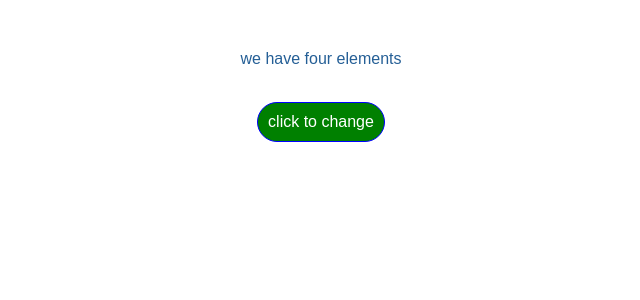
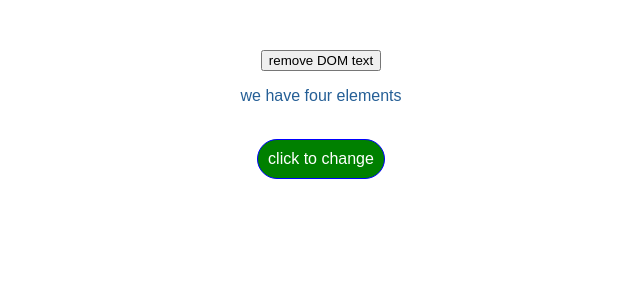
Before and after one commit to GaneshNagu/mythridproject, a React (Create React App) app: page / in a window 1280 px wide. Shown: the top 300 px of the page, without its empty margins (319-959 px from the left). Built offline with nearby package versions, Linux system fonts and the light colour scheme.

Commit message:
toggle container in App.js showing or hiding the entire div

```diff
--- a/src/Components/Cockpit/Cockpit.js
+++ b/src/Components/Cockpit/Cockpit.js
@@ -8,7 +8,7 @@ const Cockpit=(props)=>{
     setTimeout(()=>{
       alert('data saved to server');
     },1000)
-  },[props.persons]
+  },[]
   )
 
     let textpass = null;
--- a/src/Container/App.js
+++ b/src/Container/App.js
@@ -21,7 +21,8 @@ class App extends Component {
       { id: "sojkdk", name: "philip", age: "26" },
       { id: "sfdwid", name: "appa", age: "24" }
     ],
-    showdivs: false
+    showdivs: false,
+    showcomponent:true
   };
   switchHandler = (newval) => {
     // alert("button clicked");
@@ -55,7 +56,9 @@ class App extends Component {
     console.log('[App.js] shouldcomponnetupdate called');
     return true;
   }
-
+  componentWillUnmount(){
+    console.log('[App.js] componentwill unmount called');
+  }
 
   componentDidUpdate(prevprops,prevstate,oldstate){
     console.log('[App.js] the component did update called',oldstate);
@@ -82,9 +85,19 @@ class App extends Component {
   }
 
 
+  toggleconatiner=()=>{
+
+   const updattogl=this.state.showcomponent;
+    console.log(updattogl);
+    this.setState({showcomponent:!updattogl});
+    this.setState({showdivs:false});
+  }
+
+
+
   toggleHandler = () => {
-    const doesshow = this.state.showdivs
-    this.setState({ showdivs: !doesshow })
+    const doesshow = this.state.showdivs;
+    this.setState({ showdivs: !doesshow });
   }
 
   divdeleteHandler = (index) => {
@@ -113,6 +126,20 @@ class App extends Component {
 
     }
 
+
+    let showcontainer=null;
+    let butname='Add DOM text'
+
+    if(this.state.showcomponent){
+
+      showcontainer=(
+    <div>
+    <Cockpit persons={this.state.persons} toggle={this.toggleHandler} />
+    </div>
+    )
+    butname='remove DOM text'
+    }
+
     // <Person name={this.state.persons[0].name} age={this.state.persons[0].age} />
     //   <Person name={this.state.persons[1].name} age={this.state.persons[1].age} changed={this.nameChangehandler} click={this.switchHandler.bind(this, "killerbee")} />
     //   <Person name={this.state.persons[2].name} age={this.state.persons[2].age} />
@@ -122,8 +149,8 @@ class App extends Component {
 
     return (
       <div className="App">
-        <Cockpit persons={this.state.persons} toggle={this.toggleHandler} />
-
+        <button onClick={()=>this.toggleconatiner()}>{butname}</button>
+        {showcontainer}
         {showval}
 
       </div>
```
